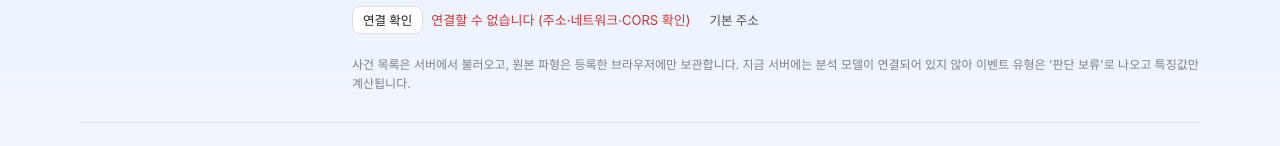
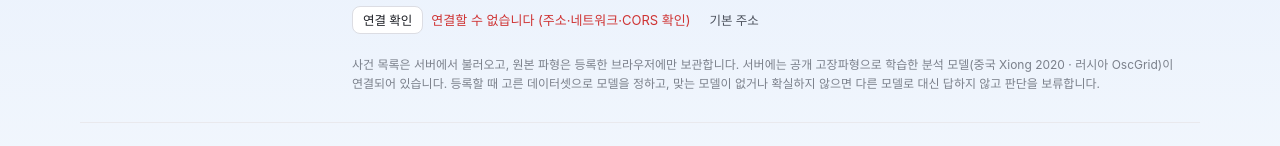
Before and after one commit to chaeeun-09/gridwitness-frontend, a React (Vite) app: page /settings in a window 1280 px wide. Shown: the part 218-364 px from the top of the page. Built offline with nearby package versions, Linux system fonts and the light colour scheme; no server answers; a web font is replaced by a local one.

Commit message:
Settings: the server has analysis models connected (CN Xiong 2020, RU OscGrid); remove the 'no model' notice
Co-Authored-By: Claude Opus 5.5 <noreply@anthropic.com>

```diff
--- a/src/pages/Settings.tsx
+++ b/src/pages/Settings.tsx
@@ -55,7 +55,7 @@ export default function Settings() {
             {url !== DEFAULT_API && <button className="btn btn-sm btn-ghost" onClick={() => setUrl(DEFAULT_API)}>기본 주소</button>}
           </div>
           <p className="hint">
-            사건 목록은 서버에서 불러오고, 원본 파형은 등록한 브라우저에만 보관합니다. 지금 서버에는 분석 모델이 연결되어 있지 않아 이벤트 유형은 '판단 보류'로 나오고 특징값만 계산됩니다.
+            사건 목록은 서버에서 불러오고, 원본 파형은 등록한 브라우저에만 보관합니다. 서버에는 공개 고장파형으로 학습한 분석 모델(중국 Xiong 2020 · 러시아 OscGrid)이 연결되어 있습니다. 등록할 때 고른 데이터셋으로 모델을 정하고, 맞는 모델이 없거나 확실하지 않으면 다른 모델로 대신 답하지 않고 판단을 보류합니다.
           </p>
         </div>
       </Row>
```
